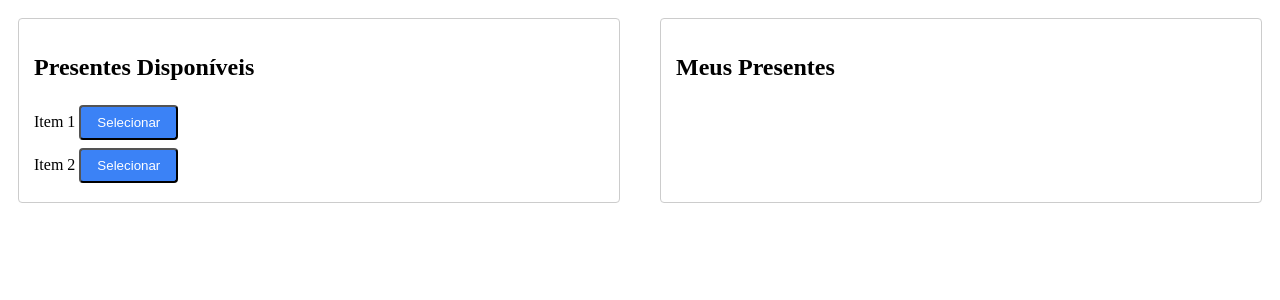
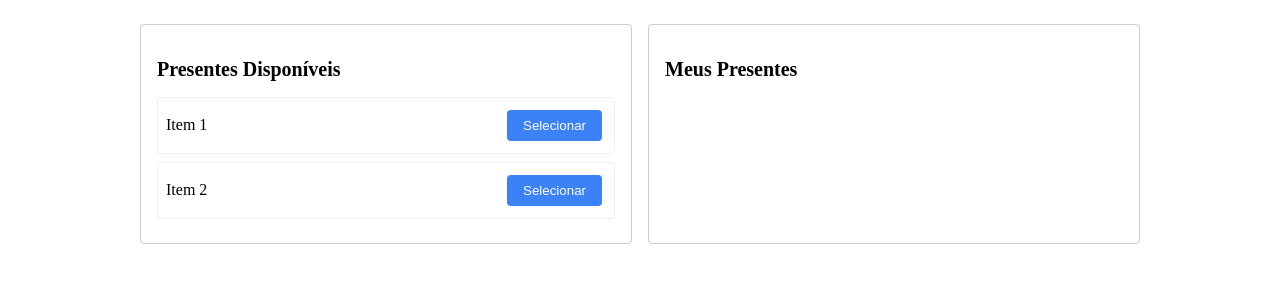
Before and after one commit to luccarocha/gift-list, a React (Vite) app: page / in a window 1280 px wide. Shown: the top 300 px of the page. Built offline with nearby package versions, Linux system fonts and the light colour scheme.

Commit message:
Configuracoes

```diff
--- a/src/components/GiftList.jsx
+++ b/src/components/GiftList.jsx
@@ -30,19 +30,35 @@ const GiftList = () => {
  }, []);
 
  return (
-    <div className="max-w-4xl mx-auto p-4">
-      <div className="grid grid-cols-1 md:grid-cols-2 gap-4">
+   <div style={{ maxWidth: '1000px', margin: '0 auto', padding: '1rem' }}>
+     <div style={{ display: 'grid', gridTemplateColumns: '1fr 1fr', gap: '1rem' }}>
        {/* Lista Disponível */}
-        <div className="border p-4 rounded">
-          <h2 className="text-xl font-bold mb-4">Presentes Disponíveis</h2>
+       <div style={{ border: '1px solid #ccc', padding: '1rem', borderRadius: '4px' }}>
+         <h2 style={{ fontSize: '1.25rem', fontWeight: 'bold', marginBottom: '1rem' }}>Presentes Disponíveis</h2>
          {availableGifts.map(gift => (
            <div
              key={gift.id}
-              className="flex justify-between items-center p-2 hover:bg-gray-100 rounded cursor-pointer"
+             style={{
+               display: 'flex',
+               justifyContent: 'space-between',
+               alignItems: 'center',
+               padding: '0.5rem',
+               marginBottom: '0.5rem',
+               border: '1px solid #eee',
+               borderRadius: '4px',
+               cursor: 'pointer'
+             }}
              onClick={() => selectGift(gift)}
            >
              <span>{gift.name}</span>
-              <button className="bg-blue-500 text-white px-2 py-1 rounded">
+             <button style={{
+               background: '#3b82f6',
+               color: 'white',
+               padding: '0.5rem 1rem',
+               borderRadius: '4px',
+               border: 'none',
+               cursor: 'pointer'
+             }}>
                Selecionar
              </button>
            </div>
@@ -50,12 +66,20 @@ const GiftList = () => {
        </div>
 
        {/* Lista Selecionada */}
-        <div className="border p-4 rounded">
-          <h2 className="text-xl font-bold mb-4">Meus Presentes</h2>
+       <div style={{ border: '1px solid #ccc', padding: '1rem', borderRadius: '4px' }}>
+         <h2 style={{ fontSize: '1.25rem', fontWeight: 'bold', marginBottom: '1rem' }}>Meus Presentes</h2>
          {selectedGifts.map(gift => (
            <div
              key={gift.id}
-              className="flex justify-between items-center p-2 hover:bg-gray-100 rounded"
+             style={{
+               display: 'flex',
+               justifyContent: 'space-between',
+               alignItems: 'center',
+               padding: '0.5rem',
+               marginBottom: '0.5rem',
+               border: '1px solid #eee',
+               borderRadius: '4px'
+             }}
            >
              <span>{gift.name}</span>
              <div>
@@ -63,13 +87,27 @@ const GiftList = () => {
                  href={gift.link}
                  target="_blank"
                  rel="noopener noreferrer"
-                  className="bg-green-500 text-white px-2 py-1 rounded mr-2"
+                 style={{
+                   background: '#22c55e',
+                   color: 'white',
+                   padding: '0.5rem 1rem',
+                   borderRadius: '4px',
+                   textDecoration: 'none',
+                   marginRight: '0.5rem'
+                 }}
                >
                  Comprar
                </a>
                <button
                  onClick={() => returnGift(gift)}
-                  className="bg-red-500 text-white px-2 py-1 rounded"
+                 style={{
+                   background: '#ef4444',
+                   color: 'white',
+                   padding: '0.5rem 1rem',
+                   borderRadius: '4px',
+                   border: 'none',
+                   cursor: 'pointer'
+                 }}
                >
                  Devolver
                </button>
```
Lines whose indentation alone changed are shown as unchanged.
